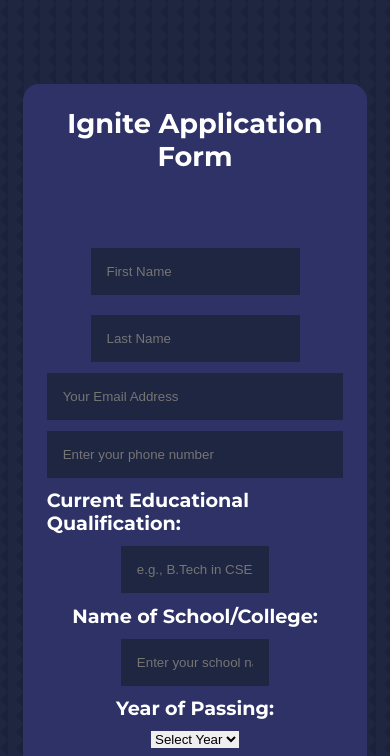
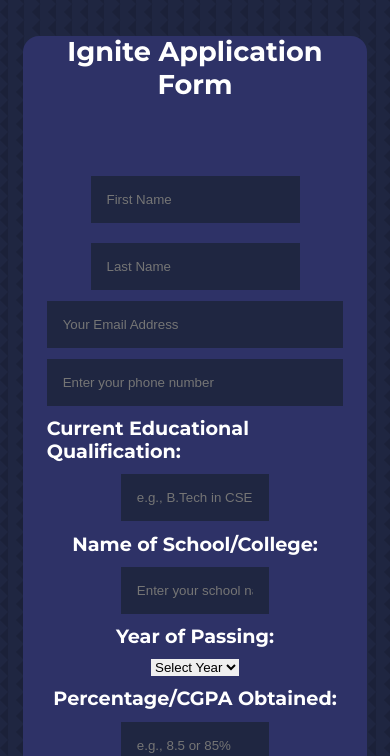
Before and after one commit to shiiivvaaayy/quantumpulse, a plain HTML site: page ignite.html in a window 390 px wide. Shown: the part 60-816 px from the top of the page. Drawn offline with nearby package versions, Linux system fonts and the light colour scheme.

Commit message:
updated phone queries

```diff
--- a/css/ignite.css
+++ b/css/ignite.css
@@ -38,9 +38,9 @@ input,textarea{
 /* =================MEDIA QUERIES FOR TABLET====== */
 
 @media screen and (max-width: 1024px){
-    .contact{
+    /* .contact{
         padding-bottom: 0;
-    }
+    } */
     .ignite__container{
         gap: 1.5rem;
         margin-top: 3rem;
@@ -48,13 +48,13 @@ input,textarea{
         padding: 1.5rem;
     }
 
-    .contact__aside{
+    /* .contact__aside{
         width: auto;
         padding: 1.5rem;
         bottom: 0;
-    }
+    } */
 
-    .contact__form{
+    .ignite__form{
         align-self: center;
         margin-right: 1.5rem;
     }
@@ -63,14 +63,14 @@ input,textarea{
 /* =================MEDIA QUERIES FOR mobile====== */
 
 @media screen and (max-width: 600px){
-    .contact__container{
+    .ignite__container{
         grid-template-columns: 1fr;
         gap: 3rem;
         margin-top: 0;
         padding: 0;
     }
 
-    .contact__form{
+    .ignite__form{
         margin:  0 1.5rem 3rem;
     }
 
```
